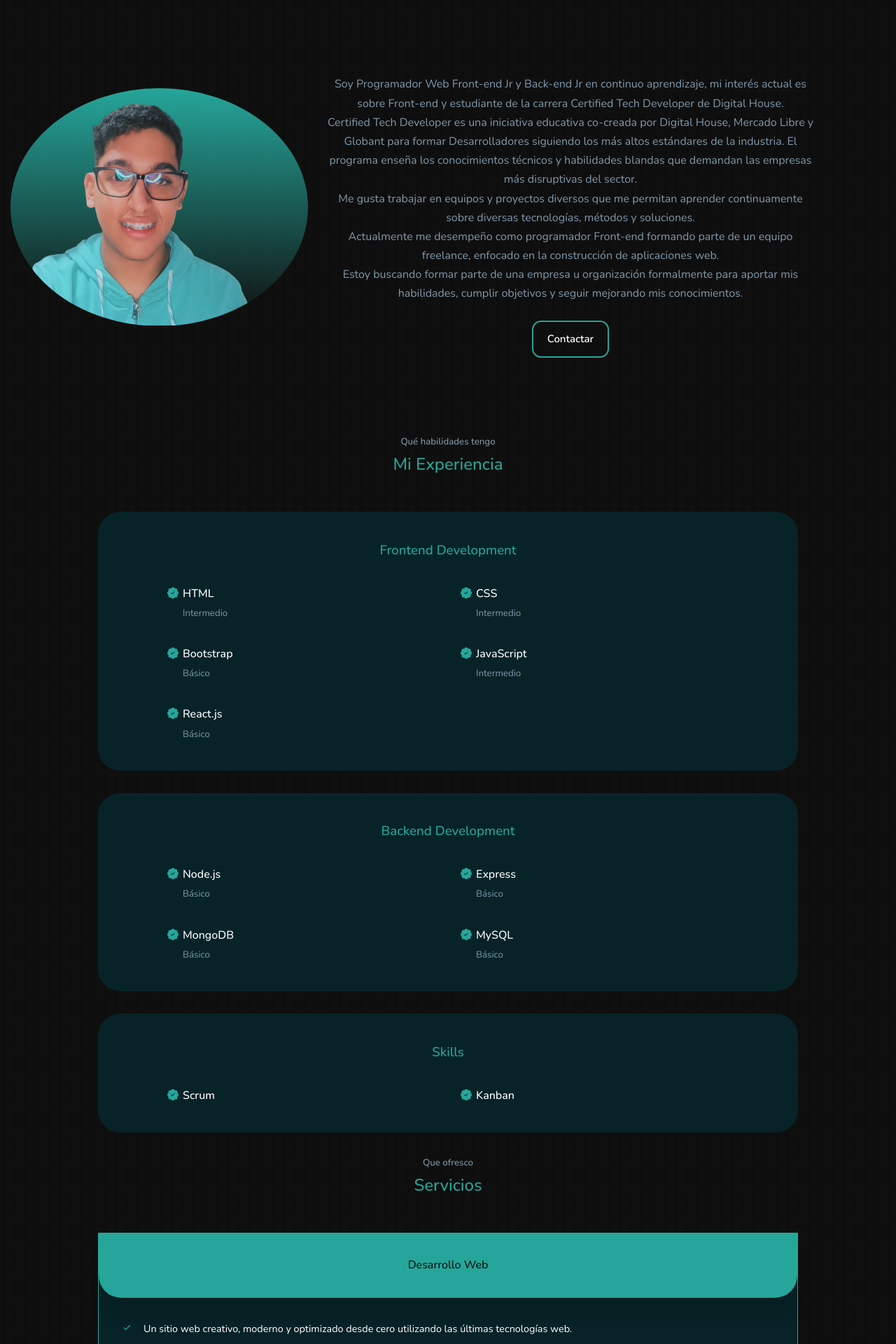
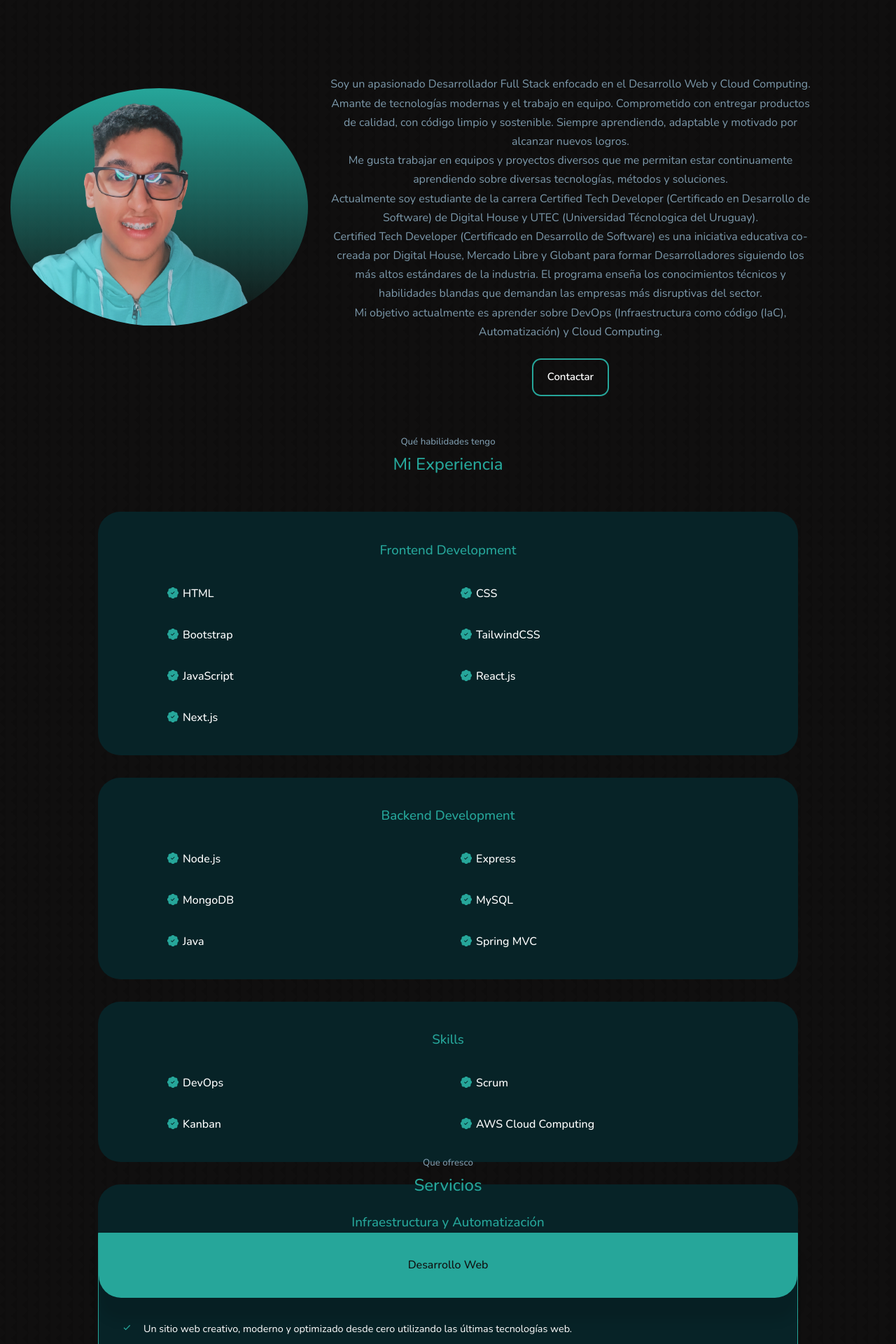
Before and after one commit to AGuekdjian/Portfolio, a React (Vite) app: page / in a window 1280 px wide. Shown: the part 880-2800 px from the top of the page at 70% size. Built offline with nearby package versions, Linux system fonts and the light colour scheme.

Commit message:
No funciona emailjs, cambios en About, Header y orden de archivos

```diff
--- a/src/components/about/About.jsx
+++ b/src/components/about/About.jsx
@@ -1,30 +1,51 @@
-import React from 'react'
-import './about.css'
-import ME from '/me-about.png'
+import React from "react";
+import "./about.css";
+import ME from "/me-about.png";
 
 const About = () => {
   return (
-        <section id='about' className='section-about-fix'>
+    <section id="about" className="section-about-fix">
       <h5>Conozca</h5>
       <h2>Sobre mí</h2>
-            <div className='container about__container'>
-                <div className='about__me'>
-                    <img src={ME} alt='About Me' className='img__about__me' />
+      <div className="container about__container">
+        <div className="about__me">
+          <img src={ME} alt="About Me" className="img__about__me" />
         </div>
-                <div className='about__content'>
+        <div className="about__content">
           <p>
-                        Soy Programador Web Front-end Jr y Back-end Jr en continuo aprendizaje, mi interés actual es sobre Front-end y estudiante de la carrera Certified Tech Developer de Digital House.<br />
-                        Certified Tech Developer es una iniciativa educativa co-creada por Digital House, Mercado Libre y Globant para formar Desarrolladores siguiendo los más altos estándares de la industria.
-                        El programa enseña los conocimientos técnicos y habilidades blandas que demandan las empresas más disruptivas del sector.<br />
-                        Me gusta trabajar en equipos y proyectos diversos que me permitan aprender continuamente sobre diversas tecnologías, métodos y soluciones.<br />
-                        Actualmente me desempeño como programador Front-end formando parte de un equipo freelance, enfocado en la construcción de aplicaciones web.<br />
-                        Estoy buscando formar parte de una empresa u organización formalmente para aportar mis habilidades, cumplir objetivos y seguir mejorando mis conocimientos.
+            Soy un apasionado Desarrollador Full Stack enfocado en el Desarrollo
+            Web y Cloud Computing.
+            <br />
+            Amante de tecnologías modernas y el trabajo en equipo. Comprometido
+            con entregar productos de calidad, con código limpio y sostenible.
+            Siempre aprendiendo, adaptable y motivado por alcanzar nuevos
+            logros.
+            <br />
+            Me gusta trabajar en equipos y proyectos diversos que me permitan
+            estar continuamente aprendiendo sobre diversas tecnologías, métodos
+            y soluciones.
+            <br />
+            Actualmente soy estudiante de la carrera Certified Tech Developer
+            (Certificado en Desarrollo de Software) de Digital House y UTEC
+            (Universidad Técnologica del Uruguay).
+            <br />
+            Certified Tech Developer (Certificado en Desarrollo de Software) es
+            una iniciativa educativa co-creada por Digital House, Mercado Libre
+            y Globant para formar Desarrolladores siguiendo los más altos
+            estándares de la industria. El programa enseña los conocimientos
+            técnicos y habilidades blandas que demandan las empresas más
+            disruptivas del sector.
+            <br />
+            Mi objetivo actualmente es aprender sobre DevOps (Infraestructura
+            como código (IaC), Automatización) y Cloud Computing.
           </p>
-                    <a href='#contact' className='btn ov-btn-slide-left'>Contactar</a>
+          <a href="#contact" className="btn ov-btn-slide-left">
+            Contactar
+          </a>
         </div>
       </div>
     </section>
-    )
-}
+  );
+};
 
-export default About
+export default About;
--- a/src/components/experience/Experience.jsx
+++ b/src/components/experience/Experience.jsx
@@ -1,110 +1,184 @@
-import React from 'react'
-import './experience.css'
-import { BsPatchCheckFill } from 'react-icons/bs'
+import React from "react";
+import "./experience.css";
+import { BsPatchCheckFill } from "react-icons/bs";
 
 const Experience = () => {
   return (
-        <section id='experience' className='section-fix'>
+    <section id="experience" className="section-fix">
       <h5>Qué habilidades tengo</h5>
       <h2>Mi Experiencia</h2>
 
-            <div className='container fix__exp experience__container'>
-                <div className='experience__backend'>
+      <div className="container fix__exp experience__container">
+        <div className="experience__backend">
           <h3>Frontend Development</h3>
-
-                    <div className='experience__content'>
-                        <article className='experience__details'>
-                            <BsPatchCheckFill className='experience__details-icon' />
+          <div className="experience__content">
+            <article className="experience__details">
+              <BsPatchCheckFill className="experience__details-icon" />
               <div>
                 <h4>HTML</h4>
-                                <small className='text-light'>Intermedio</small>
               </div>
             </article>
-                        <article className='experience__details'>
-                            <BsPatchCheckFill className='experience__details-icon' />
+            <article className="experience__details">
+              <BsPatchCheckFill className="experience__details-icon" />
               <div>
                 <h4>CSS</h4>
-                                <small className='text-light'>Intermedio</small>
               </div>
             </article>
-                        <article className='experience__details'>
-                            <BsPatchCheckFill className='experience__details-icon' />
+            <article className="experience__details">
+              <BsPatchCheckFill className="experience__details-icon" />
               <div>
                 <h4>Bootstrap</h4>
-                                <small className='text-light'>Básico</small>
               </div>
             </article>
-                        <article className='experience__details'>
-                            <BsPatchCheckFill className='experience__details-icon' />
+            <article className="experience__details">
+              <BsPatchCheckFill className="experience__details-icon" />
+              <div>
+                <h4>TailwindCSS</h4>
+              </div>
+            </article>
+            <article className="experience__details">
+              <BsPatchCheckFill className="experience__details-icon" />
               <div>
                 <h4>JavaScript</h4>
-                                <small className='text-light'>Intermedio</small>
               </div>
             </article>
-                        <article className='experience__details'>
-                            <BsPatchCheckFill className='experience__details-icon' />
+            <article className="experience__details">
+              <BsPatchCheckFill className="experience__details-icon" />
               <div>
                 <h4>React.js</h4>
-                                <small className='text-light'>Básico</small>
+              </div>
+            </article>
+            <article className="experience__details">
+              <BsPatchCheckFill className="experience__details-icon" />
+              <div>
+                <h4>Next.js</h4>
               </div>
             </article>
           </div>
         </div>
 
-                <div className='experience__backend'>
+        <div className="experience__backend">
           <h3>Backend Development</h3>
-                    <div className='experience__content'>
-                        <article className='experience__details'>
-                            <BsPatchCheckFill className='experience__details-icon' />
+          <div className="experience__content">
+            <article className="experience__details">
+              <BsPatchCheckFill className="experience__details-icon" />
               <div>
                 <h4>Node.js</h4>
-                                <small className='text-light'>Básico</small>
               </div>
             </article>
-                        <article className='experience__details'>
-                            <BsPatchCheckFill className='experience__details-icon' />
+            <article className="experience__details">
+              <BsPatchCheckFill className="experience__details-icon" />
               <div>
                 <h4>Express</h4>
-                                <small className='text-light'>Básico</small>
               </div>
             </article>
-                        <article className='experience__details'>
-                            <BsPatchCheckFill className='experience__details-icon' />
+            <article className="experience__details">
+              <BsPatchCheckFill className="experience__details-icon" />
               <div>
                 <h4>MongoDB</h4>
-                                <small className='text-light'>Básico</small>
               </div>
             </article>
-                        <article className='experience__details'>
-                            <BsPatchCheckFill className='experience__details-icon' />
+            <article className="experience__details">
+              <BsPatchCheckFill className="experience__details-icon" />
               <div>
                 <h4>MySQL</h4>
-                                <small className='text-light'>Básico</small>
+              </div>
+            </article>
+            <article className="experience__details">
+              <BsPatchCheckFill className="experience__details-icon" />
+              <div>
+                <h4>Java</h4>
+              </div>
+            </article>
+            <article className="experience__details">
+              <BsPatchCheckFill className="experience__details-icon" />
+              <div>
+                <h4>Spring MVC</h4>
               </div>
             </article>
           </div>
         </div>
 
-                <div className='experience__backend'>
+        <div className="experience__backend">
           <h3>Skills</h3>
-                    <div className='experience__content'>
-                        <article className='experience__details'>
-                            <BsPatchCheckFill className='experience__details-icon' />
+          <div className="experience__content">
+            <article className="experience__details">
+              <BsPatchCheckFill className="experience__details-icon" />
+              <div>
+                <h4>DevOps</h4>
+              </div>
+            </article>
+            <article className="experience__details">
+              <BsPatchCheckFill className="experience__details-icon" />
               <div>
                 <h4>Scrum</h4>
               </div>
             </article>
-                        <article className='experience__details'>
-                            <BsPatchCheckFill className='experience__details-icon' />
+            <article className="experience__details">
+              <BsPatchCheckFill className="experience__details-icon" />
               <div>
                 <h4>Kanban</h4>
+              </div>
+            </article>
+            <article className="experience__details">
+              <BsPatchCheckFill className="experience__details-icon" />
+              <div>
+                <h4>AWS Cloud Computing</h4>
+              </div>
+            </article>
+          </div>
+        </div>
+
+        <div className="experience__backend">
+          <h3>Infraestructura y Automatización</h3>
+          <div className="experience__content">
+            <article className="experience__details">
+              <BsPatchCheckFill className="experience__details-icon" />
+              <div>
+                <h4>Bash</h4>
+              </div>
+            </article>
+            <article className="experience__details">
+              <BsPatchCheckFill className="experience__details-icon" />
+              <div>
+                <h4>Docker</h4>
+              </div>
+            </article>
+            <article className="experience__details">
+              <BsPatchCheckFill className="experience__details-icon" />
+              <div>
+                <h4>Kubernetes</h4>
+              </div>
+            </article>
+            <article className="experience__details">
+              <BsPatchCheckFill className="experience__details-icon" />
+              <div>
+                <h4>GitLab</h4>
+              </div>
+            </article>
+            <article className="experience__details">
+              <BsPatchCheckFill className="experience__details-icon" />
+              <div>
+                <h4>Terraform</h4>
+              </div>
+            </article>
+            <article className="experience__details">
+              <BsPatchCheckFill className="experience__details-icon" />
+              <div>
+                <h4>AWS CloudFormation</h4>
+              </div>
+            </article>
+            <article className="experience__details">
+              <BsPatchCheckFill className="experience__details-icon" />
+              <div>
+                <h4>Ansible</h4>
               </div>
             </article>
           </div>
         </div>
       </div>
     </section>
-    )
-}
+  );
+};
 
-export default Experience
+export default Experience;
--- a/src/components/header/Header.jsx
+++ b/src/components/header/Header.jsx
@@ -1,22 +1,44 @@
-import React from 'react'
-import CVitae from './CV'
-import './header.css'
-import HeaderSocials from './HeaderSocials'
+import React, { useRef, useEffect } from "react";
+import CVitae from "./CV";
+import "./header.css";
+import HeaderSocials from "./HeaderSocials";
+import Typed from "typed.js";
 
 const Header = () => {
+  const title = useRef(null);
+
+  useEffect(() => {
+    const titleTyped = new Typed(title.current, {
+      strings: [
+        "Full Stack Developer.",
+        "Front-end Developer.",
+        "Back-end Developer.",
+        "Software Developer",
+      ],
+      typeSpeed: 100,
+      backSpeed: 50,
+      backDelay: 1000,
+      startDelay: 200,
+      loop: true,
+    });
+
+    return () => {
+      titleTyped.destroy();
+    };
+  }, []);
 
   return (
     <header>
-            <div className='container header__container'>
-                <div className='header__content'>
+      <div className="container header__container">
+        <div className="header__content">
           <h1>Anthony Guekdjian</h1>
-                    <h5 className='text-light size-fix'>Front-end Developer Jr.</h5>
+          <span className="text-light size-fix" ref={title} />
           <CVitae />
         </div>
         <HeaderSocials />
       </div>
     </header>
-    )
-}
+  );
+};
 
-export default Header
+export default Header;
```
Also changed, not shown: src/components/portfolio/Portfolio.jsx (+23 -15 lines), src/components/testimonials/Testimonials.jsx (+24 -24 lines), src/helpers/data.js (renamed from src/components/testimonials/data.js), src/helpers/projects.js (renamed from src/components/portfolio/projects.js). Lines whose indentation alone changed are shown as unchanged.
